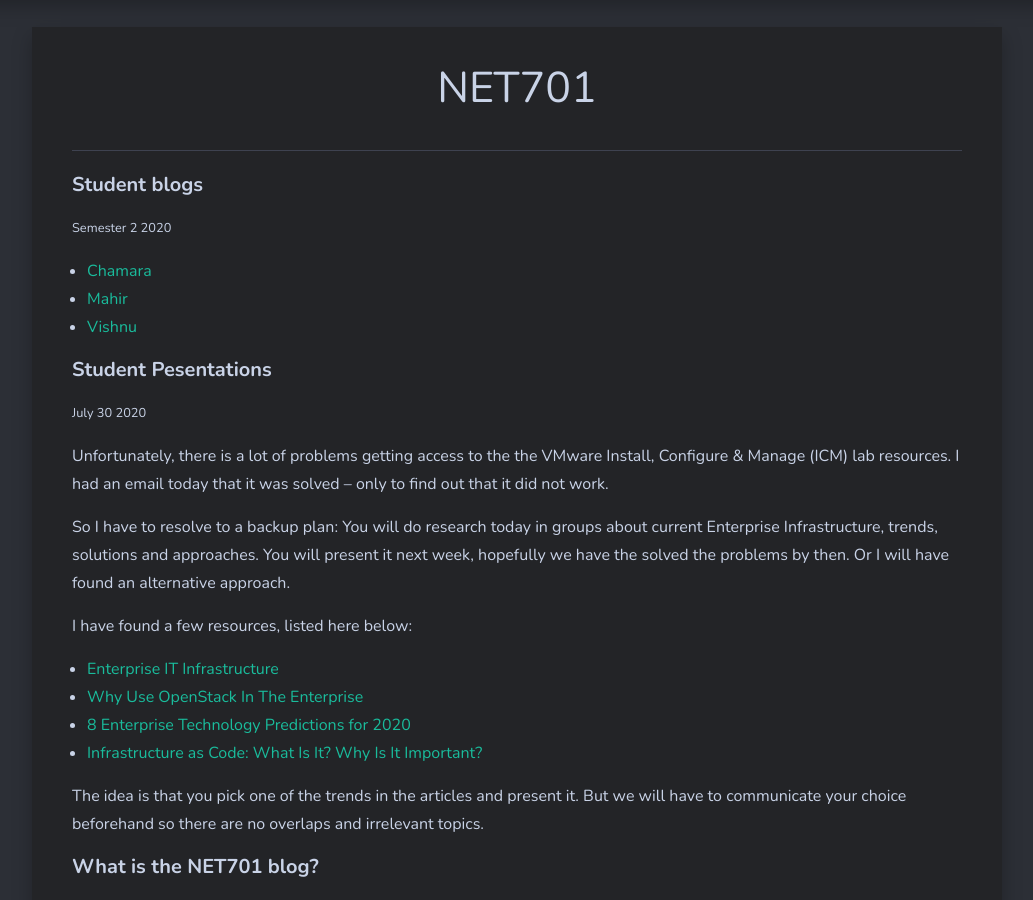
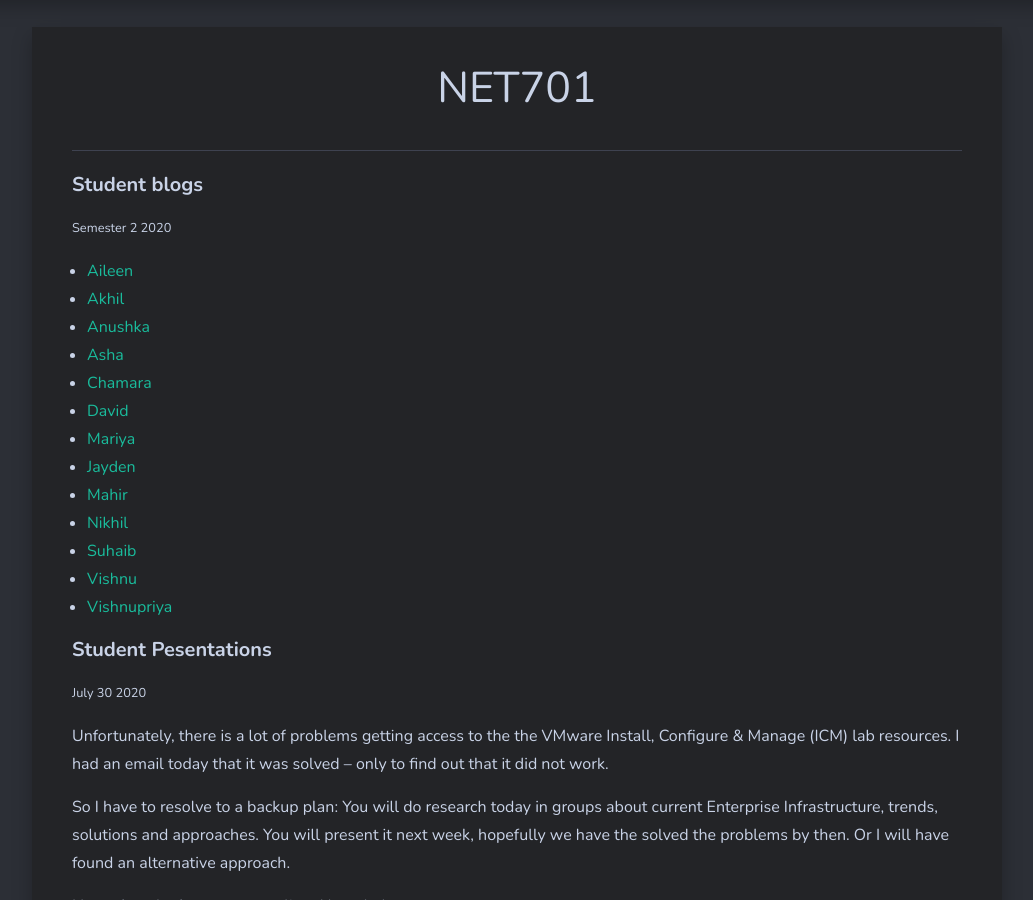
Before and after one commit to larsoliverdam/nmit, a Jekyll site: the page built from _pages/NET701.md, in a window 1280 px wide and 900 px high, scrolled down 698 px. Shown: the whole window, without its empty margins (123-1156 px from the left). Built offline with Jekyll 4.4.1, drawn with Linux system fonts in a browser that asks for light colours; nearby versions of some CDN libraries; comment, search, counter and statistics services are not loaded.

Commit message:
add NET701 blog links

```diff
--- a/_pages/NET701.md
+++ b/_pages/NET701.md
@@ -8,9 +8,19 @@ image: VMware.jpg
 #### Student blogs
 <small> Semester 2 2020</small>
 
+* [Aileen](https://aepnmit2020.wordpress.com/net701/)
+* [Akhil](https://net701blogconz.wordpress.com/)
+* [Anushka](https://net701blogconz.wordpress.com/)
+* [Asha](https://ashageorge35.wordpress.com/)
 * [Chamara](https://enterprise-infrastructures.blogspot.com/)
+* [David](https://sydeme.news.blog/)
+* [Mariya](https://mariyanet701.wordpress.com/)
+* [Jayden](https://jaykdpc.wordpress.com/category/net701/)
 * [Mahir](https://blogsofking.wordpress.com/net701/)
+* [Nikhil](https://nikhilnet701.wordpress.com/)
+* [Suhaib](https://parappallath.wordpress.com/)
 * [Vishnu](https://badboynet701.wordpress.com/)
+* [Vishnupriya](https://vishnupriyanet701.wordpress.com/)
 
 #### Student Pesentations
 <small>July 30 2020</small>
```
